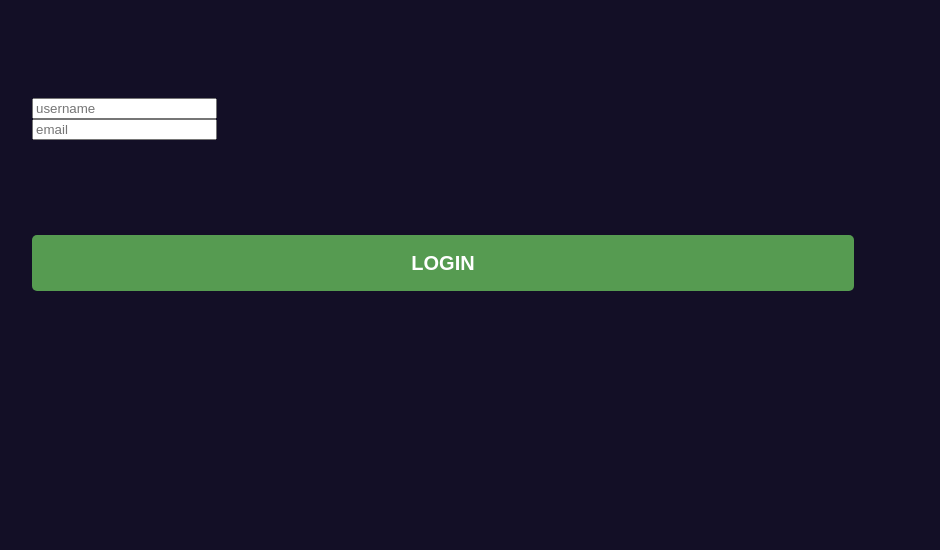
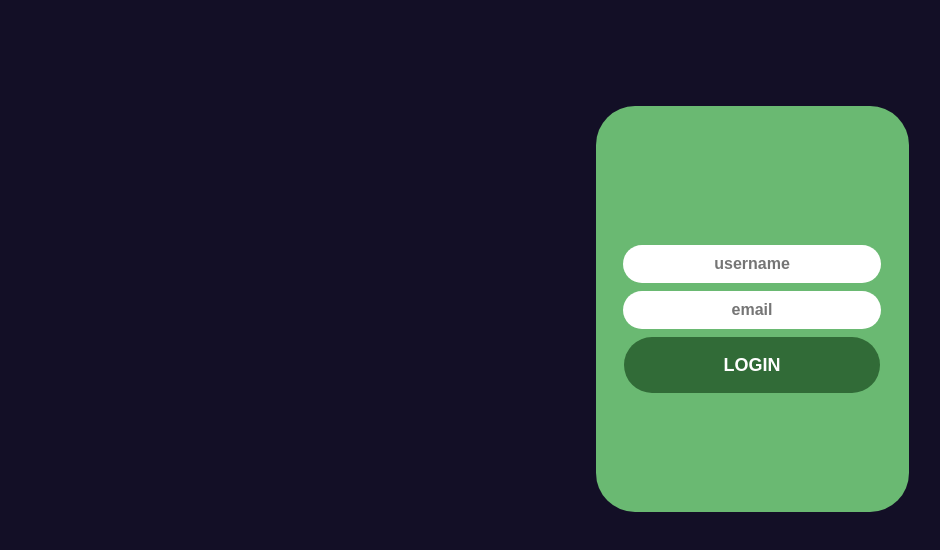
Before and after one commit to itsberriver/dropZone-hackathon, a React (Create React App) app: page / in a window 1280 px wide. Shown: the top 550 px of the page, without its empty margins (21-961 px from the left). Built offline with nearby package versions, Linux system fonts and the light colour scheme.

Commit message:
added styles to login view

```diff
--- a/src/components/FormContainer.jsx
+++ b/src/components/FormContainer.jsx
@@ -4,7 +4,7 @@ import Button from '../components/Button.jsx';
 
 function FormContainer(){
     return(
-        <form className = 'form' >
+        <form className = 'login-form' >
             <div>
                     <input
                         type= 'text'
@@ -22,7 +22,9 @@ function FormContainer(){
                         placeholder = 'email'
                     />
             </div>
-            <Button type = 'submit' text='LOGIN' />
+            <div className = 'button-container'>
+                <Button type = 'submit' text='LOGIN' />
+            </div>
         </form>
 
     );
--- a/src/components/LoginButton.jsx
+++ b/src/components/GoogleComponent.jsx
@@ -1,9 +1,9 @@
 import React from "react"
-import "../stylesheets/LoginButton.css"
+import "../stylesheets/GoogleComponent.css"
 import GoogleLogo from "../images/googleLogo.png"
 
 
-function LoginButton ({ text, onClick }){
+function GoogleComponent ({ text, onClick }){
 	return(
 		<button
 			className = 'login-button'
@@ -17,4 +17,4 @@ function LoginButton ({ text, onClick }){
 	)
 }
 
-export default LoginButton
+export default GoogleComponent
--- a/src/stylesheets/FormContainer.css
+++ b/src/stylesheets/FormContainer.css
@@ -1,5 +1,5 @@
-/* login-form {
-    background: #2B3458;
+section.login-container {
+    background: #6AB972;
     width:313px;
     height:406px;
     box-sizing: border-box;
@@ -11,8 +11,6 @@
     flex-direction: column;
     justify-content: center;
     padding-top: 1.2rem;
-
-
 }
 
 input{
@@ -31,25 +29,17 @@ input{
 
 }
 
-button{
+button.button{
     display: flex;
     justify-content: center;
     align-items: center;
     margin: auto;
-    background-color: #F8B1C8;
-    border-color: #F8B1C8;
+    background-color: #316b37;
+    border-color: #6AB972;
     font-size: 18px;
+    border-radius: 50px;
+    width: 16rem;
 
-}
-
-
-button:hover {
-    background-color: #646C9B;
-    border-color: #646C9B;
-}
-
-.boton-clic {
-    background-color: #646C9B;
 }
 
 div{
@@ -63,4 +53,3 @@ div{
     width: 8rem;
     height: 8rem;
 }
- */
```
Also changed, not shown: src/stylesheets/Login.css (+9 -31 lines), src/stylesheets/GoogleComponent.css (renamed from src/stylesheets/LoginButton.css).
